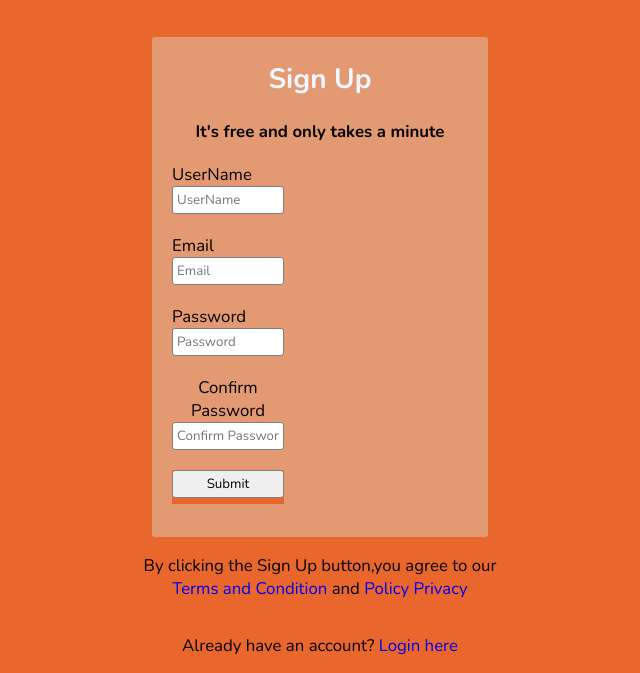
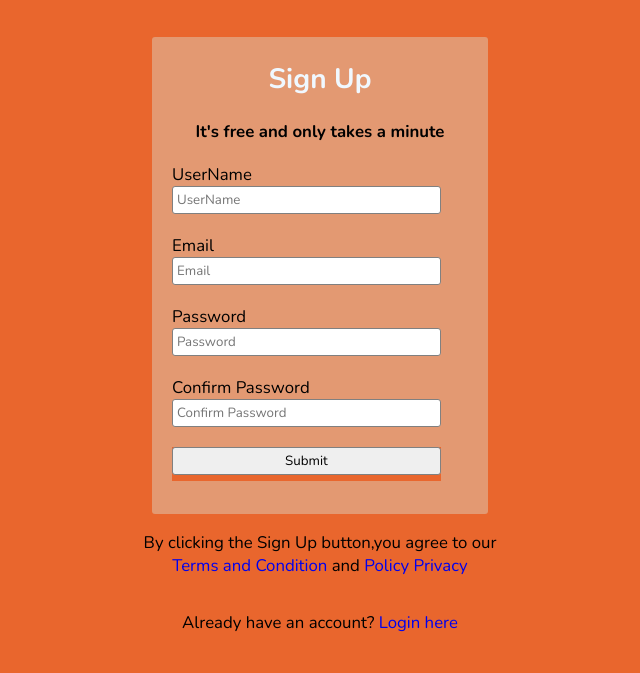
Before and after one commit to likhitha-05/real-estate-app, a Django app: page /signup in a window 1280 px wide. Shown: the part 193-866 px from the top of the page, without its empty margins (320-960 px from the left). After the commit the page ends 825 px from the top, so only its background shows below. Run offline with Django 4.2, Linux system fonts and the light colour scheme.

Commit message:
sample commit

```diff
--- a/static/signup.css
+++ b/static/signup.css
@@ -54,7 +54,7 @@ h4{
 }
 
 form{
-    width: 33.33%;
+    width: 80%;
     margin-left: 20px;
 }
 
--- a/templates/properties.html
+++ b/templates/properties.html
@@ -28,7 +28,6 @@
 
           <form method="post" action="selling properties" enctype="multipart/form-data">
             {% csrf_token %}
-
             {% if messages %}
             {% for message in messages %}
             <h1 style="color: rgb(0, 0, 0)">{{message}}</h1>
```
